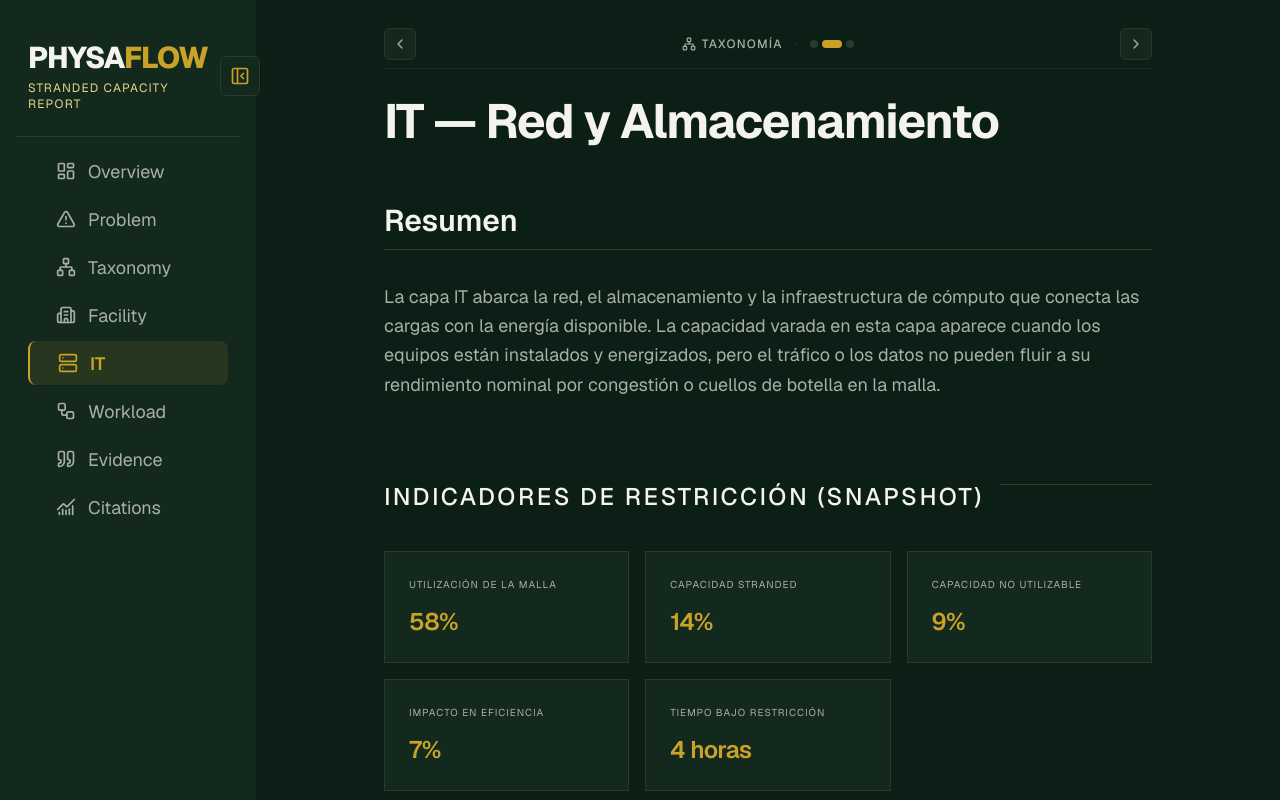
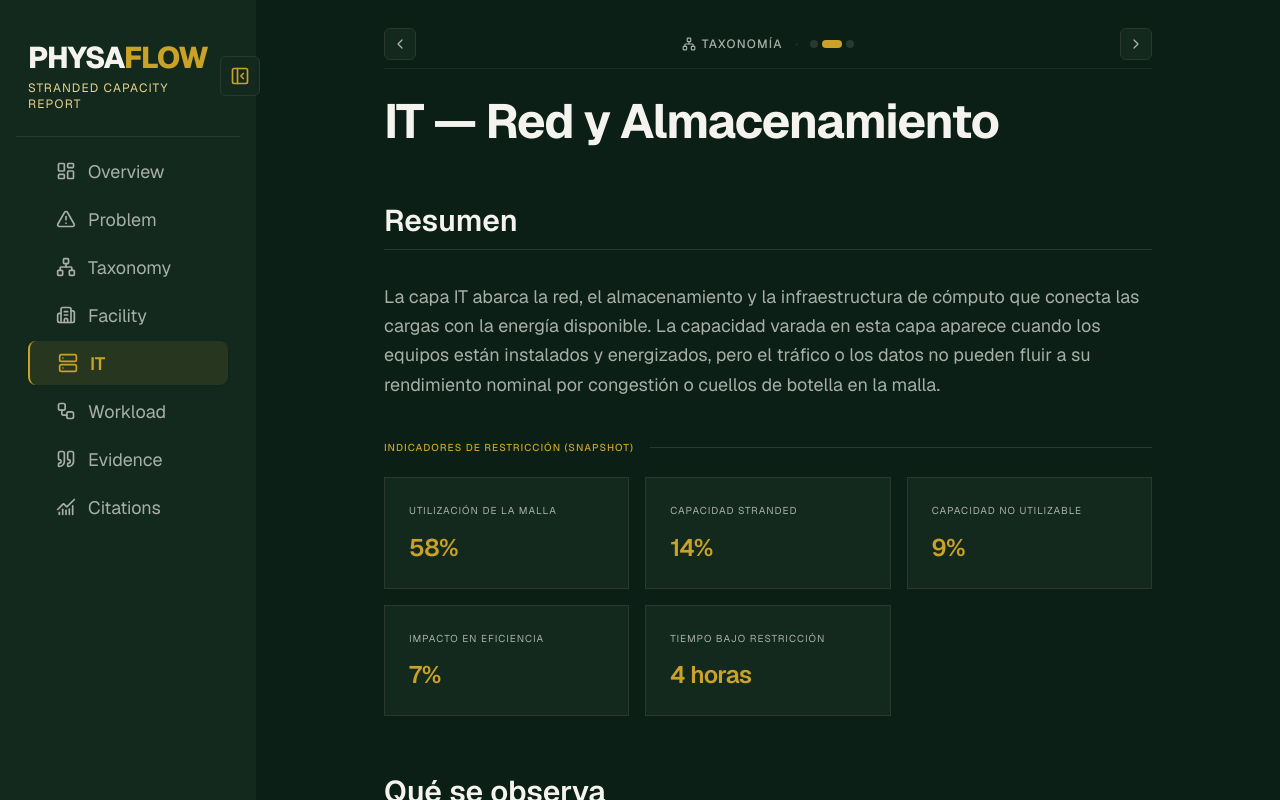
Before and after one commit to No-Country-simulation/so7-26-team-02-physaflow-public-report, a Next.js app: page /taxonomy/it in a window 1280 px wide. Built offline with nearby package versions, Linux system fonts and the light colour scheme.

Commit message:
Style update: match IndicatorsPanel subtitle to chart titles

```diff
--- a/app/components/IndicatorsPanel.tsx
+++ b/app/components/IndicatorsPanel.tsx
@@ -13,10 +13,19 @@ export default function IndicatorsPanel({ title, items }: IndicatorsPanelProps)
   return (
     <section className="my-10" aria-labelledby={headingId}>
       <div className="mb-5 flex items-center gap-4">
-        <h3 id={headingId} className="text-xs font-medium uppercase tracking-widest text-accent">
+        <span
+          id={headingId}
+          style={{
+            fontSize: "10px",
+            fontWeight: 500,
+            textTransform: "uppercase",
+            letterSpacing: "0.1em",
+            color: "#c9a227",
+          }}
+        >
           {title}
-        </h3>
-        <span aria-hidden="true" className="h-px flex-1 bg-border" />
+        </span>
+        <span aria-hidden="true" style={{ height: "1px", flex: 1, background: "#2a3830" }} />
       </div>
 
       <div className="grid grid-cols-1 gap-4 sm:grid-cols-2 lg:grid-cols-3">
```
